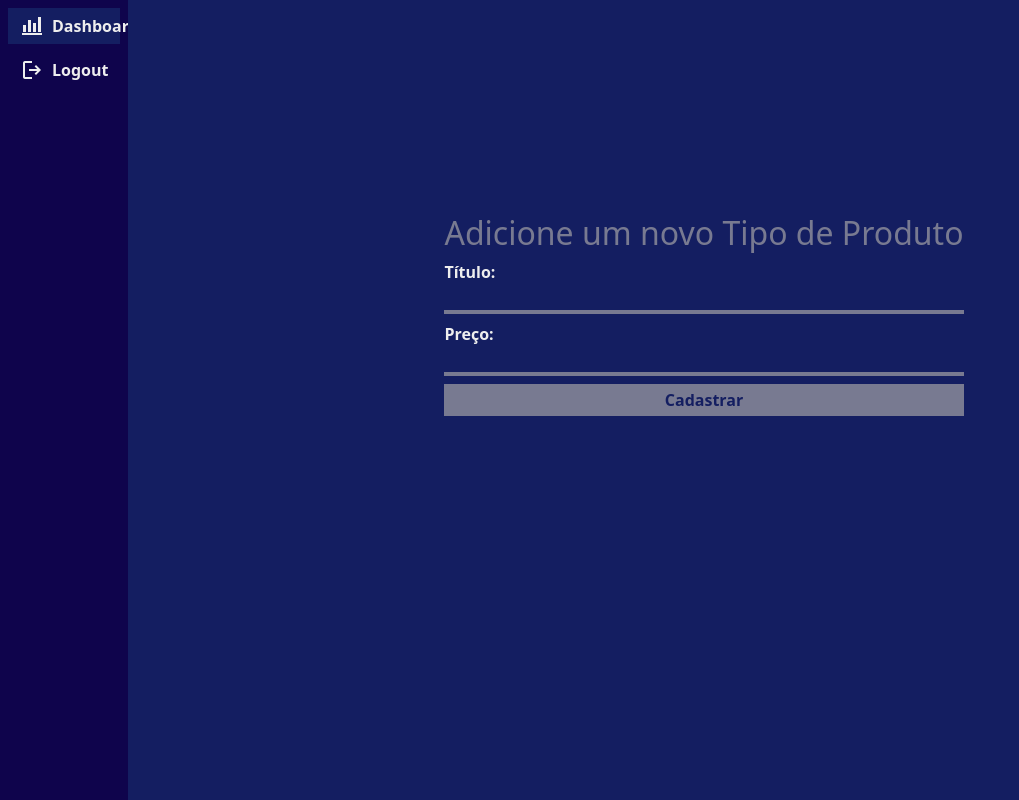
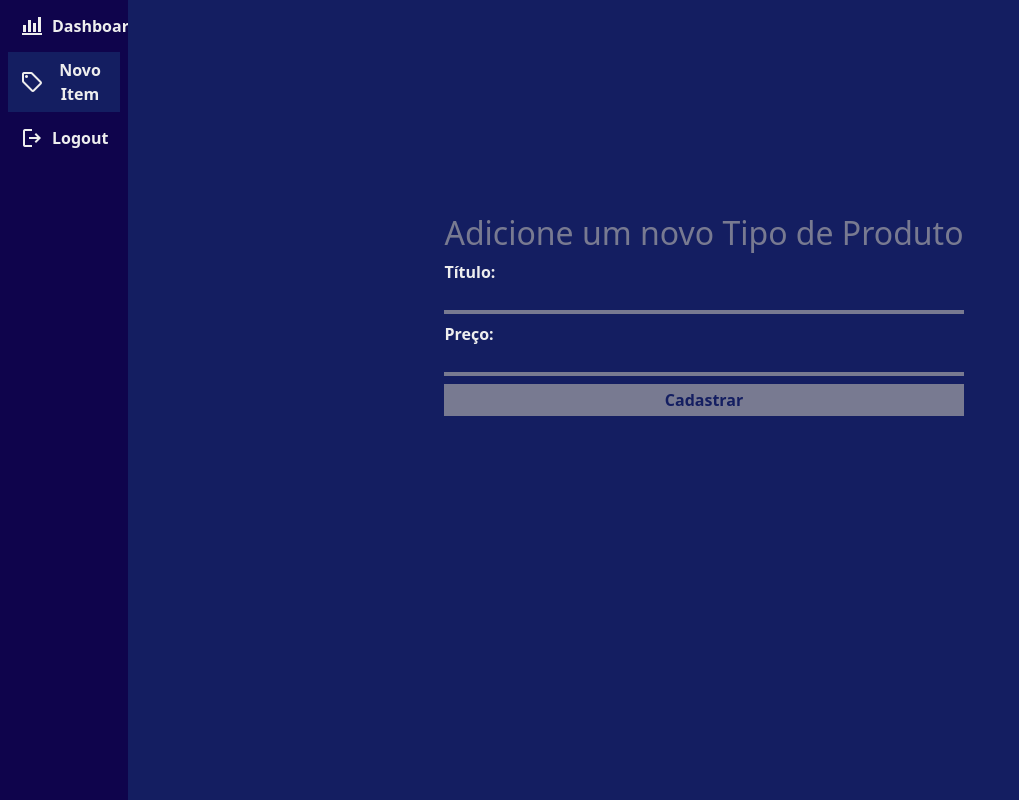
Before and after one commit to josevaltersilvacarneiro/pdv_html, a PHP site: template Templates/Item.html.twig in a window 1280 px wide. Shown: the whole page, without its empty margins (0-1019 px from the left). Run offline with PHP 8.4, Linux system fonts and the light colour scheme; the template is opened without the code that fills it, so the values that code supplies are empty; some libraries are stand-ins or nearby versions.

Commit message:
Adding the name of the page on the left side

```diff
--- a/Static/Css/Item.css
+++ b/Static/Css/Item.css
@@ -51,7 +51,7 @@ h2 {
 
 @media screen and (min-width: 768px) {
 
-    #home__mvc {
+    #home__item {
 		background-color: var(--secondary) !important;
 	}
 }
--- a/Templates/Main.html.twig
+++ b/Templates/Main.html.twig
@@ -39,6 +39,12 @@
                             <p class="d-none d-sm-block fs-6 fw-semibold m-0 ms-2">Dashboard</p>
                         </a>
                     </li>
+                    <li id="home__item" class="d-flex btn border border-0 rounded-0 m-2">
+                        <a href="{{ URL_ ~ 'item' }}" class="h-100 w-100 d-flex align-items-center">
+                            <span class="material-symbols-outlined">sell</span>
+                            <p class="d-none d-sm-block fs-6 fw-semibold m-0 ms-2">Novo Item</p>
+                        </a>
+                    </li>
                     <li id="home__logout" class="d-flex btn border border-0 rounded-0 m-2">
                         <a href="{{ URL_ ~ 'logout' }}" class="h-100 w-100 d-flex align-items-center">
                             <span class="material-symbols-outlined">logout</span>
```
